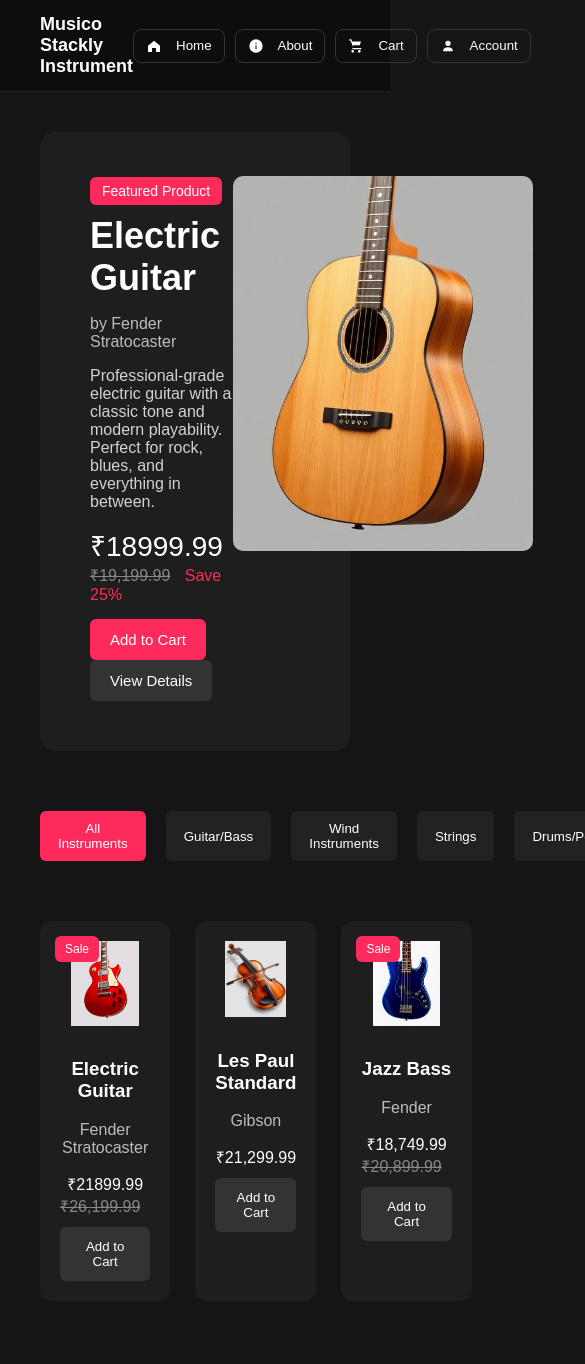
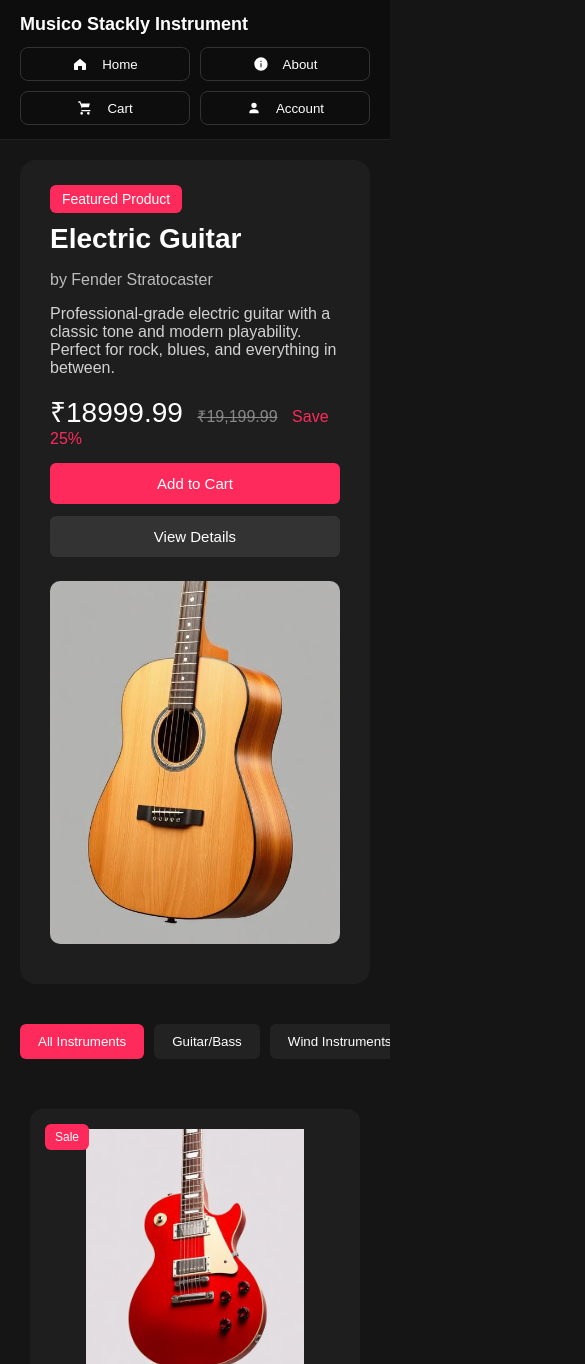
Before and after one commit to harishin711-design/MISIC-STACKLY, a plain HTML site: page index.html in a window 390 px wide. Shown: the top 1364 px of the page, 585 px wide, since content can reach past the window. Drawn offline with Linux system fonts and the light colour scheme.

Commit message:
Update style.css mv

```diff
--- a/style.css
+++ b/style.css
@@ -1,3 +1,7 @@
+*{
+  box-sizing:border-box;
+}
+
 body{margin:0;font-family:Arial;background:#151515;color:#fff}
 .site-nav{display:flex;justify-content:space-between;align-items:center;padding:14px 40px;background:#0d0d0d;border-bottom:1px solid #222}
 .site-nav .logo{font-weight:700;font-size:18px}
@@ -142,6 +146,26 @@ body{margin:0;font-family:Arial;background:#151515;color:#fff}
   background: #151515;
   text-align: center;
 }
+/* PRODUCTS – RESPONSIVE FIX */
+@media (max-width: 900px) {
+  .products {
+    grid-template-columns: repeat(2, 1fr);
+    padding: 30px;
+  }
+}
+
+@media (max-width:900px){
+  .products{
+    grid-template-columns:repeat(2,1fr);
+  }
+}
+
+@media (max-width:550px){
+  .products{
+    grid-template-columns:1fr;
+  }
+}
+
 
 .brands h2 {
   letter-spacing: 4px;
@@ -189,14 +213,86 @@ body{margin:0;font-family:Arial;background:#151515;color:#fff}
 .logo-slider:hover .logo-track {
   animation-play-state: paused;
 }
-animation: scroll 15s linear infinite; /* faster */
-animation: scroll 30s linear infinite; /* slower */
 
-animation-direction: reverse;
 
-@media (max-width: 600px) {
-  .logo-track img {
-    width: 120px;
-    margin: 0 20px;
+@media (max-width:600px){
+  .logo-track img{
+    width:120px;
+    margin:0 20px;
   }
 }
+
+@media (max-width:600px){
+  .logo-track{
+    width:calc(160px * 12);
+  }
+}
+
+@media (max-width: 360px) {
+  .featured h1 {
+    font-size: 22px;
+  }
+
+  .price-box .price {
+    font-size: 22px;
+  }
+}
+@media (max-width: 768px) {
+  .site-nav {
+    flex-direction: column;
+    align-items: flex-start;
+    gap: 12px;
+    padding: 14px 20px;
+  }
+
+  .site-nav .nav-buttons {
+    flex-wrap: wrap;
+    width: 100%;
+  }
+
+  .site-nav .nav-btn {
+    flex: 1 1 48%;
+    justify-content: center;
+  }
+}
+@media (max-width:900px){
+  .featured{
+    flex-direction:column;
+    padding:30px;
+    margin:20px;
+    gap:30px;
+  }
+
+  .image-box img{
+    width:100%;
+    max-width:320px;
+    margin:auto;
+  }
+}
+
+
+  .featured h1 {
+    font-size: 28px;
+  }
+
+  .btns {
+    display: flex;
+    flex-direction: column;
+    gap: 12px;
+  }
+
+  .btns button {
+    width: 100%;
+  }
+@media (max-width: 768px) {
+  .tabs {
+    overflow-x: auto;
+    white-space: nowrap;
+    padding: 20px;
+    gap: 10px;
+  }
+
+  .tabs button {
+    flex-shrink: 0;
+  }
+}
```
